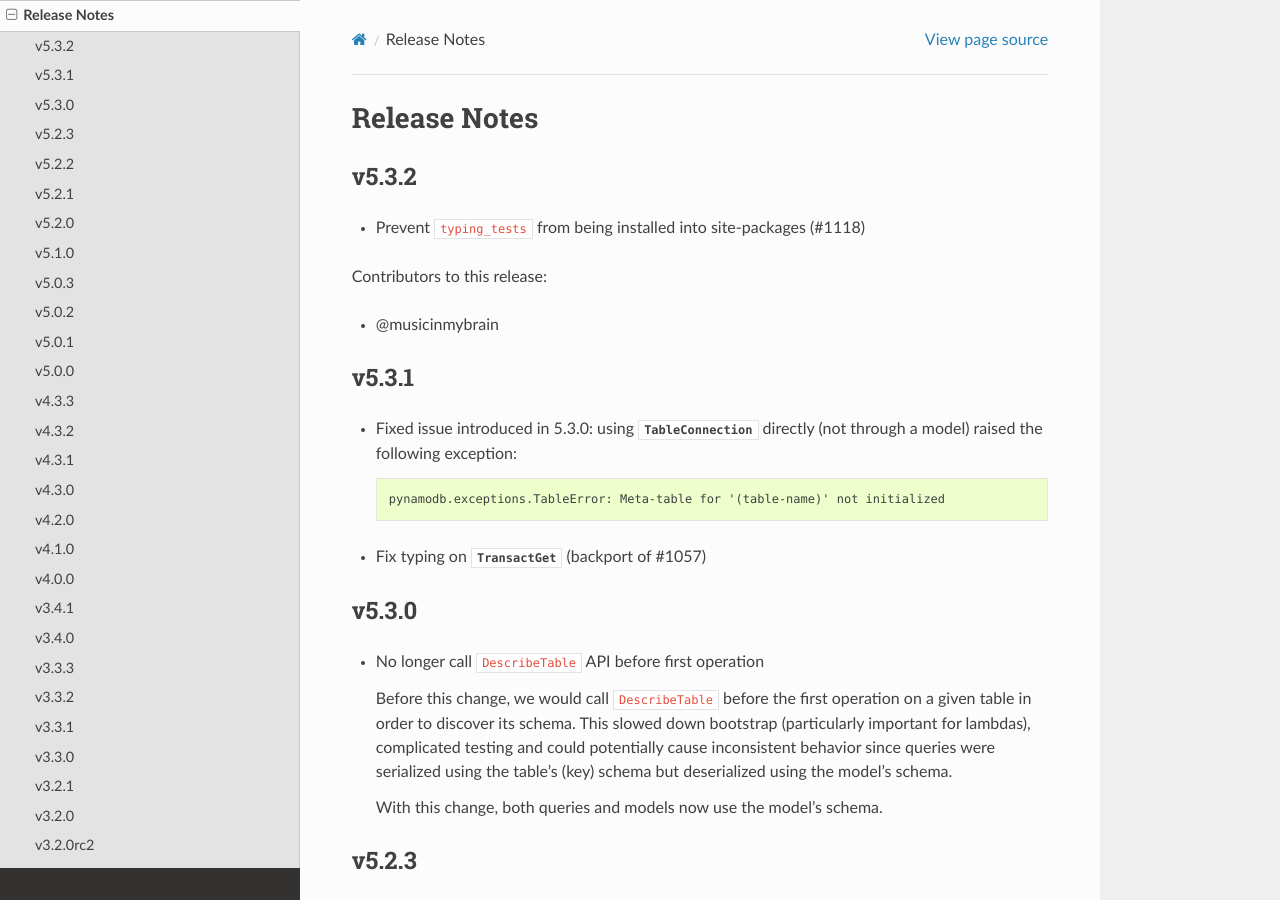
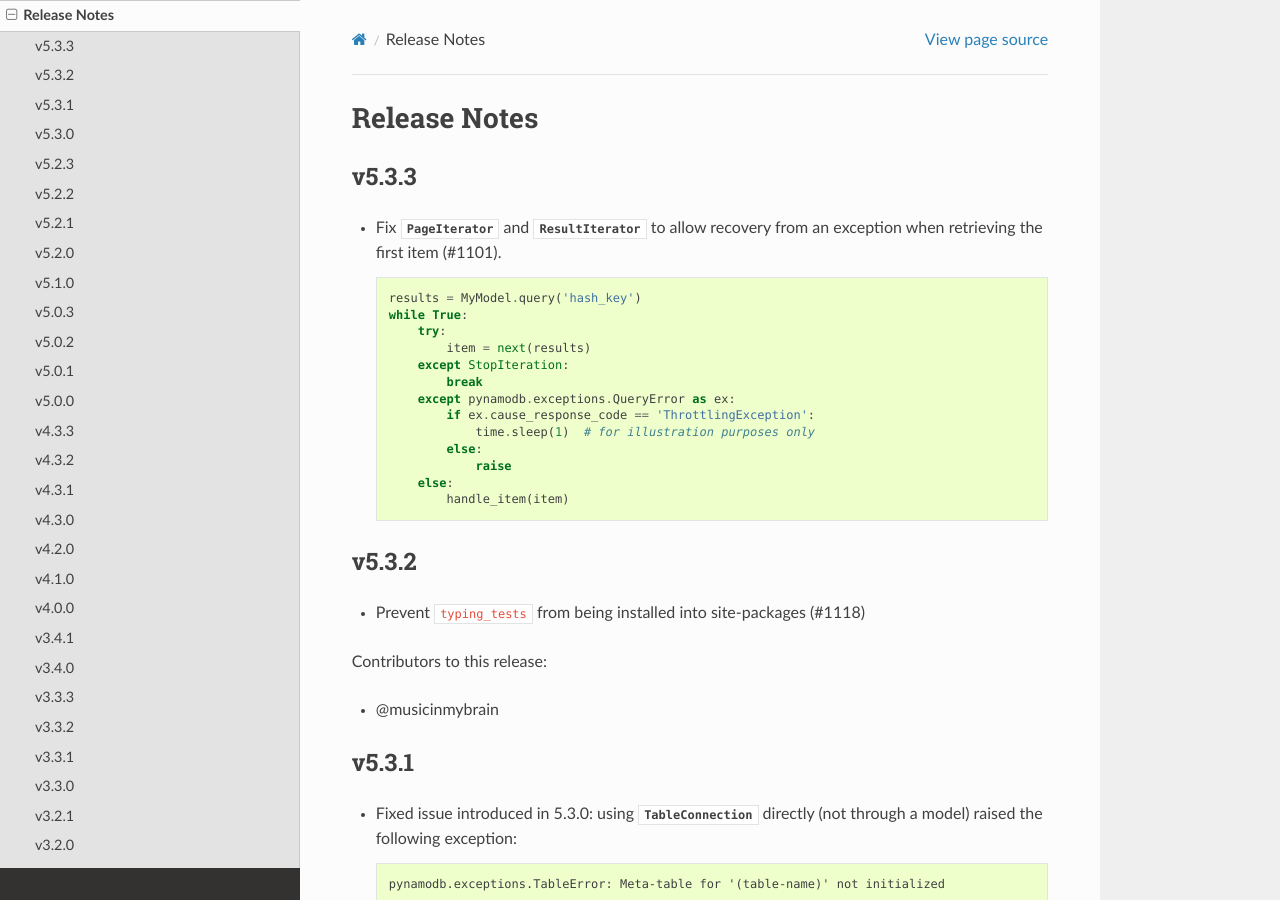
Before and after one commit to pynamodb/PynamoDB, a Sphinx documentation site: the page built from docs/release_notes.rst, in a window 1280 px wide and 900 px high. Built offline with Sphinx 7.4.7 and the Read the Docs theme 2.0.0, drawn with Linux system fonts in a browser that asks for light colours.

Commit message:
Add to release notes and bump to 5.3.3

```diff
--- a/docs/release_notes.rst
+++ b/docs/release_notes.rst
@@ -2,6 +2,28 @@
 
 Release Notes
 =============
+
+v5.3.3
+----------
+* Fix :py:class:`~pynamodb.pagination.PageIterator` and :py:class:`~pynamodb.pagination.ResultIterator`
+  to allow recovery from an exception when retrieving the first item (#1101).
+
+  .. code-block:: python
+
+    results = MyModel.query('hash_key')
+    while True:
+        try:
+            item = next(results)
+        except StopIteration:
+            break
+        except pynamodb.exceptions.QueryError as ex:
+            if ex.cause_response_code == 'ThrottlingException':
+                time.sleep(1)  # for illustration purposes only
+            else:
+                raise
+        else:
+            handle_item(item)
+
 
 v5.3.2
 ----------
--- a/pynamodb/__init__.py
+++ b/pynamodb/__init__.py
@@ -7,4 +7,4 @@ A simple abstraction over DynamoDB
 """
 __author__ = 'Jharrod LaFon'
 __license__ = 'MIT'
-__version__ = '5.3.2'
+__version__ = '5.3.3'
```
